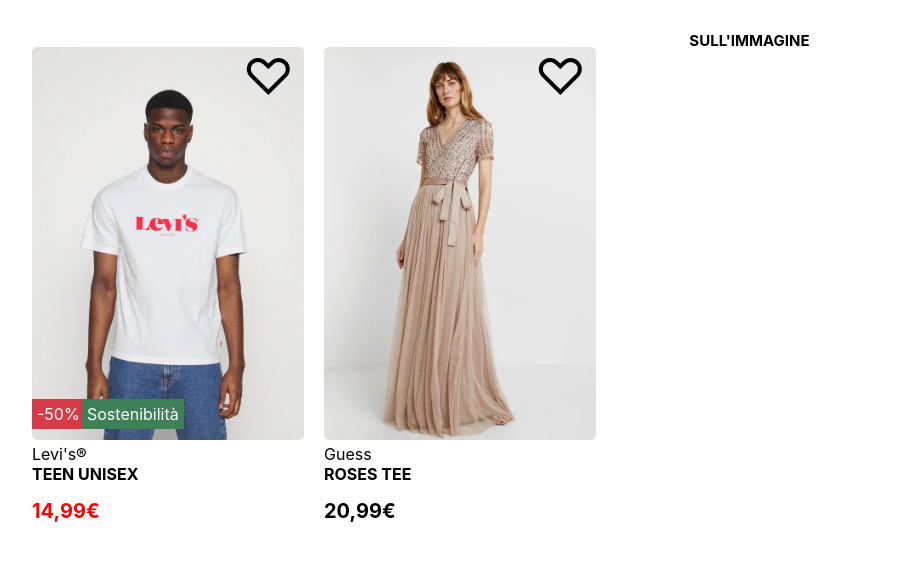
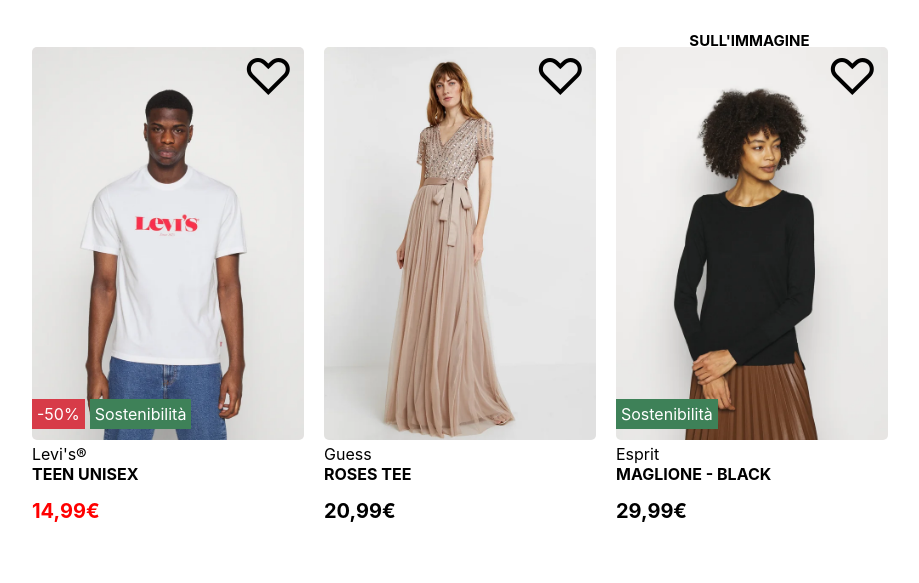
Before and after one commit to Roydano/htmlcss-shop, a plain HTML site: page index.html in a window 1280 px wide. Shown: the part 494-1077 px from the top of the page, without its empty margins (180-1099 px from the left). Drawn offline with Linux system fonts and the light colour scheme.

Commit message:
esercizio completato

```diff
--- a/css/style.css
+++ b/css/style.css
@@ -67,20 +67,23 @@ img{
 
 }
 
+.info-box{
+    position: absolute;
+    bottom: 15px;
+}
+
 .sconto{
     background-color: #d73b48;
-    position: absolute;
-    bottom: 15px;
+    float: left;
     color: white;
     padding: 5px;
+    margin-right: 5px;
 
 }
 
 .eco{
     background-color: #3e8158;
-    position: absolute;
-    bottom: 15px;
-    left: 50px;
+    float: left;
     color: white;
     padding: 5px;
 
--- a/index.html
+++ b/index.html
@@ -25,7 +25,7 @@
                         <img class="img-off" src="img/1b.webp" alt="Levis model man">
                     </div>
                     <div class="heart">&#9825;</div>
-                    <div class="info">
+                    <div class="info-box">
                         <div class="sconto">-50%</div>
                         <div class="eco">Sostenibilit&agrave;</div>
                     </div>
@@ -54,7 +54,7 @@
                         <img class="img-off" src="img/2b.webp" alt="Guess model woman">
                     </div>
                     <div class="heart">&#9825;</div>
-                    <div class="info">
+                    <div class="info-box">
                         <div class="sconto">-30%</div>
                     </div>
                 </div>
@@ -102,7 +102,7 @@
                         <img class="img-off" src="img/4b.webp" alt="Levis model man">
                     </div>
                     <div class="heart">&#9825;</div>
-                    <div class="info">
+                    <div class="info-box">
                         <div class="sconto">-50%</div>
                         <div class="eco">Sostenibilit&agrave;</div>
                     </div>
@@ -121,8 +121,8 @@
             <!-- fine mini-contenitore sx-top-->
 
 
-                <!-- inizio del mini-contenitore bottom-center-->
-                <div class="box">
+            <!-- inizio del mini-contenitore bottom-center-->
+            <div class="box">
 
                 <!-- sezione immagine -->
                 <div class="desk">
@@ -131,8 +131,7 @@
                         <img class="img-off" src="img/5b.webp" alt="maya model woman">
                     </div>
                     <div class="heart">&#9825;</div>
-
-                </div>
+               </div>
                 <!-- fine sezione immagine -->
 
                 <!-- sezione testo -->
@@ -146,6 +145,33 @@
             </div>
             <!-- fine mini-contenitore bottom-center-->
 
+            <!-- inizio del mini-contenitore bottom-dx-->
+            <div class="box">
+
+                <!-- sezione immagine -->
+                <div class="desk">
+                    <div class="image">
+                        <img class="img-on" src="img/6.webp" alt="Esprit Maglione">
+                        <img class="img-off" src="img/6b.webp" alt="Esprit model woman">
+                    </div>
+                    <div class="heart">&#9825;</div>
+                    <div class="info-box">
+                        <div class="eco">Sostenibilit&agrave;</div>
+                    </div>
+                </div>
+                <!-- fine sezione immagine -->
+
+                <!-- sezione testo -->
+                <div class="box-text">
+                    <span class="brand">Esprit</span>
+                    <h4>maglione - black</h4>
+                    <span class="price full">29,99€</span>
+                </div>
+                <!-- fine sezione testo -->
+
+            </div>
+            <!-- fine mini-contenitore bottom-dx-->
+
         </div>
 
 
```
